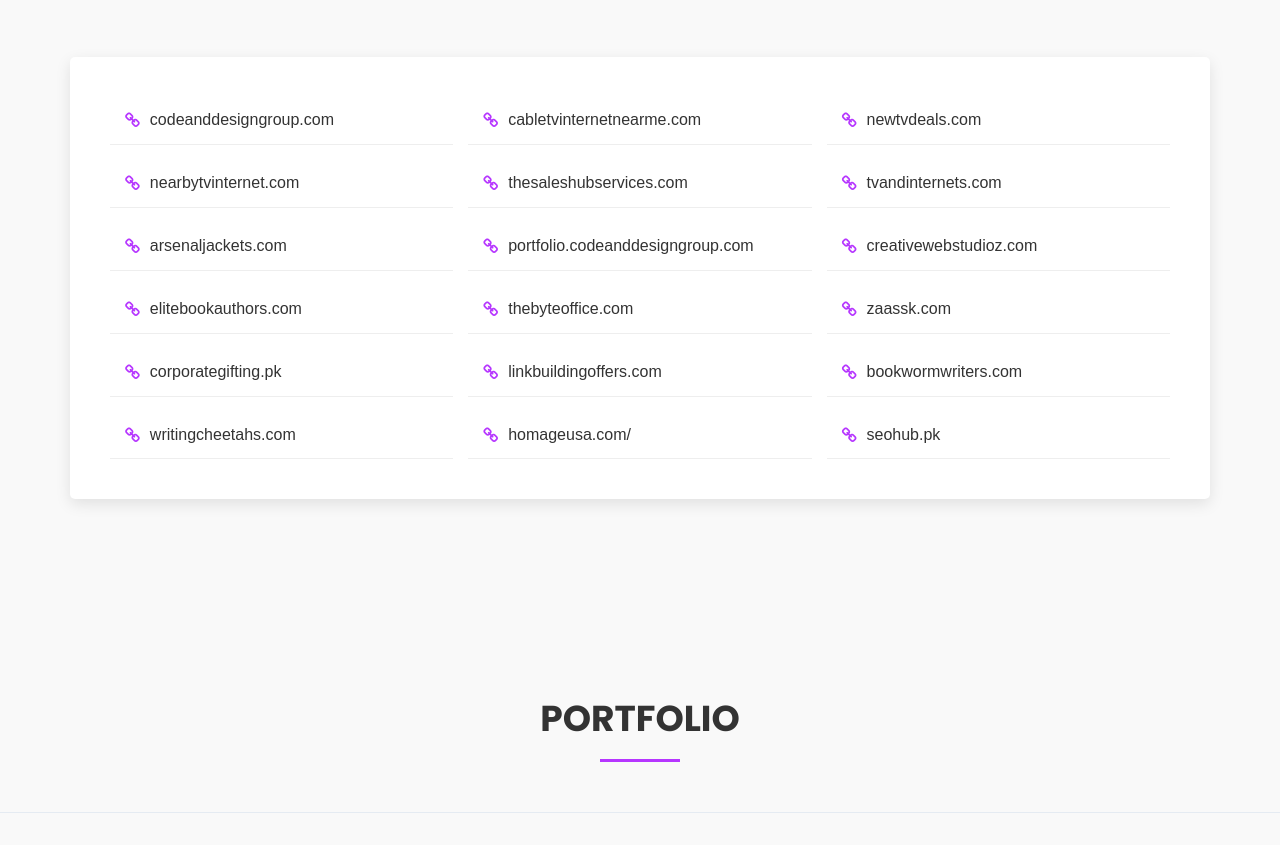
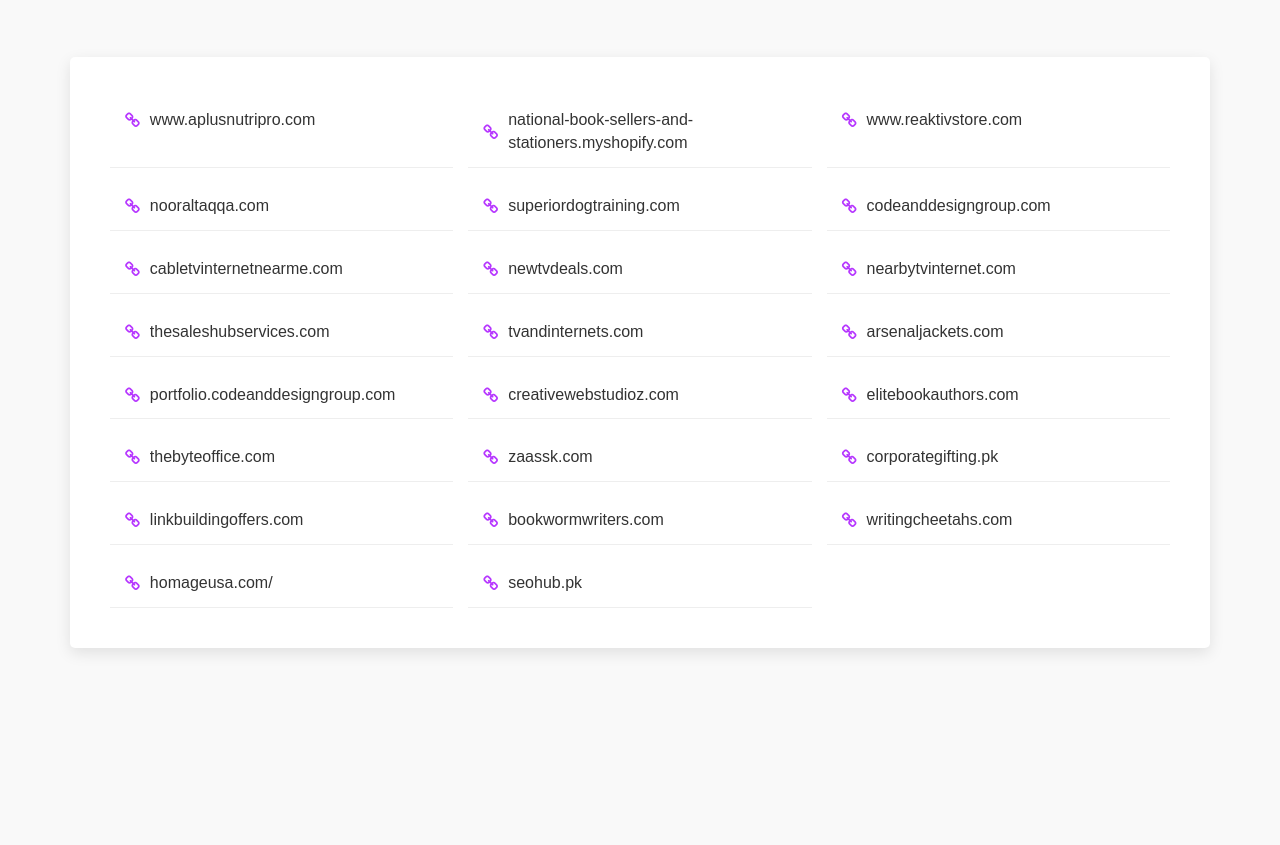
Before and after one commit to yasir29a/Webiste-Portfolio, a website: page index.html in a window 1280 px wide. Shown: the part 4738-5583 px from the top of the page. Drawn offline with nearby package versions, Linux system fonts and the light colour scheme.

Commit message:
Added 5 new website projects to portfolio section

```diff
--- a/index.html
+++ b/index.html
@@ -601,6 +601,11 @@
 			<div class="container">
 				<div class="project-content">
 					<ul>
+						<li><a href="https://www.aplusnutripro.com/" target="_blank">www.aplusnutripro.com</a></li>
+						<li><a href="https://national-book-sellers-and-stationers.myshopify.com/" target="_blank">national-book-sellers-and-stationers.myshopify.com</a></li>
+						<li><a href="https://www.reaktivstore.com/" target="_blank">www.reaktivstore.com</a></li>
+						<li><a href="https://nooraltaqqa.com/" target="_blank">nooraltaqqa.com</a></li>
+						<li><a href="https://superiordogtraining.com/" target="_blank">superiordogtraining.com</a></li>
 						<li><a href="https://codeanddesigngroup.com/" target="_blank">codeanddesigngroup.com</a></li>
 						<li><a href="https://cabletvinternetnearme.com/" target="_blank">cabletvinternetnearme.com</a></li>
 						<li><a href="http://newtvdeals.com/" target="_blank">newtvdeals.com</a></li>
```
